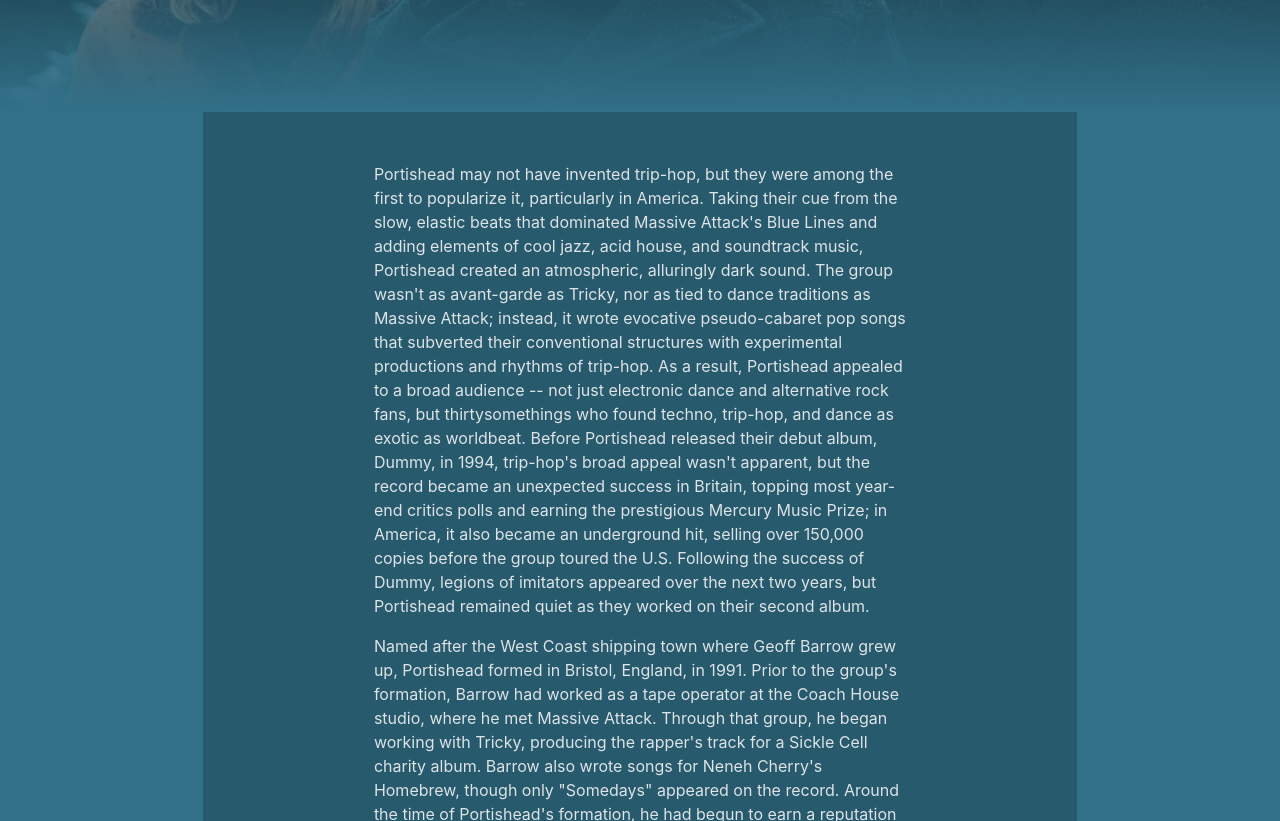
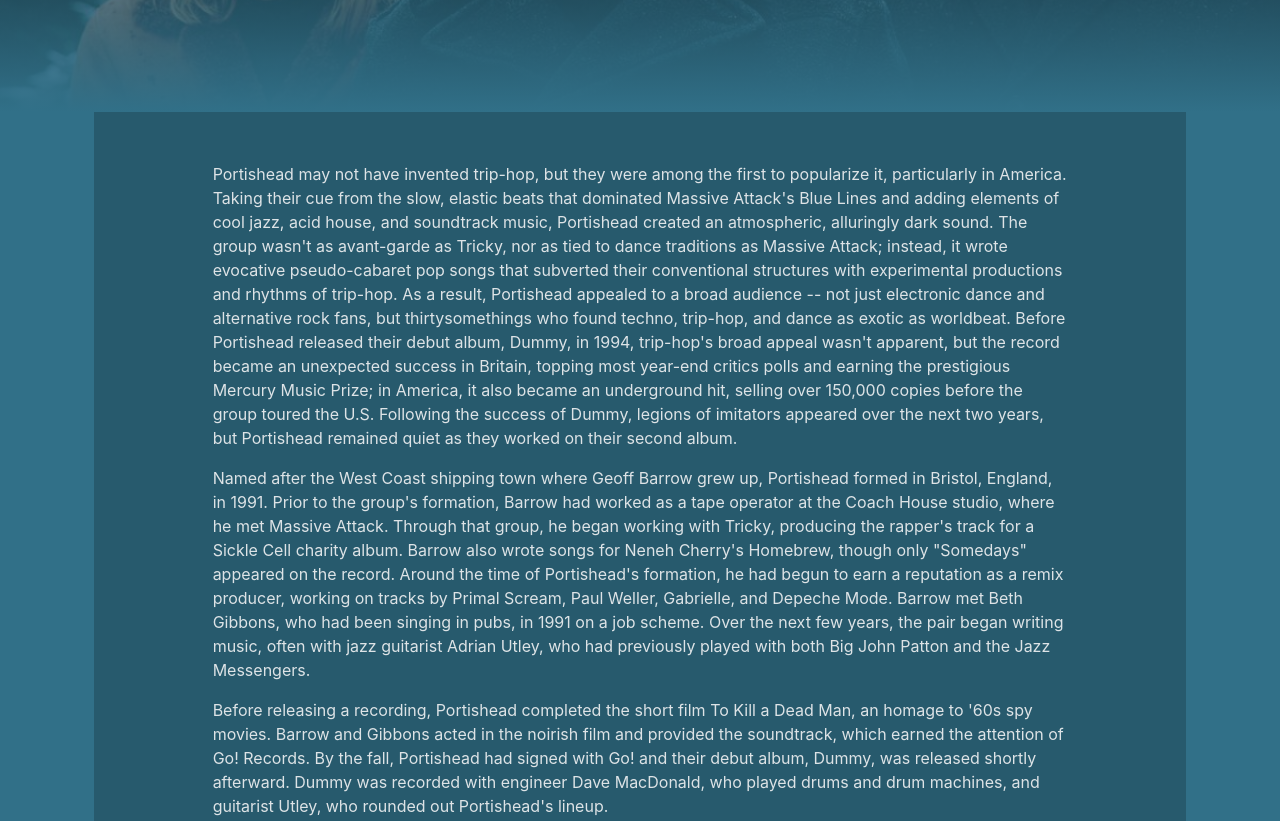
Before and after one commit to Code-Institute-Submissions/CI-MS1-Portishead-Website, a plain HTML site: page about.html in a window 1280 px wide. Shown: the part 428-1249 px from the top of the page. Drawn offline with nearby package versions, Linux system fonts and the light colour scheme; files whose address does not match are found by name.

Commit message:
Readme Update + About Page Formatting
-Add More To Testing Section of Readme
-Add paragraphs to fix readability of biography.

```diff
--- a/about.html
+++ b/about.html
@@ -83,8 +83,8 @@
 
   <section>
     <div class="row  hero-inner">
-      <div class=" col offset-sm-0 col-lg-8 offset-lg-2 bio">
-        <div class="col-md-8 offset-md-2">
+      <div class=" col offset-sm-0 col-lg-10 offset-lg-1 bio">
+        <div class="col-md-10 offset-md-1">
           <p>Portishead may not have invented trip-hop, but they were among the first to
           popularize it,
           particularly in
--- a/assets/css/style.css
+++ b/assets/css/style.css
@@ -347,7 +347,6 @@ a.nav-link.active-page {
 
 .legal-item a:hover {
   color: var(--color-portishead-third-03);
-  font-size: 0.9rem;
 }
 .copyright {
   margin: 0;
```
Also changed, not shown: 1 other file.
